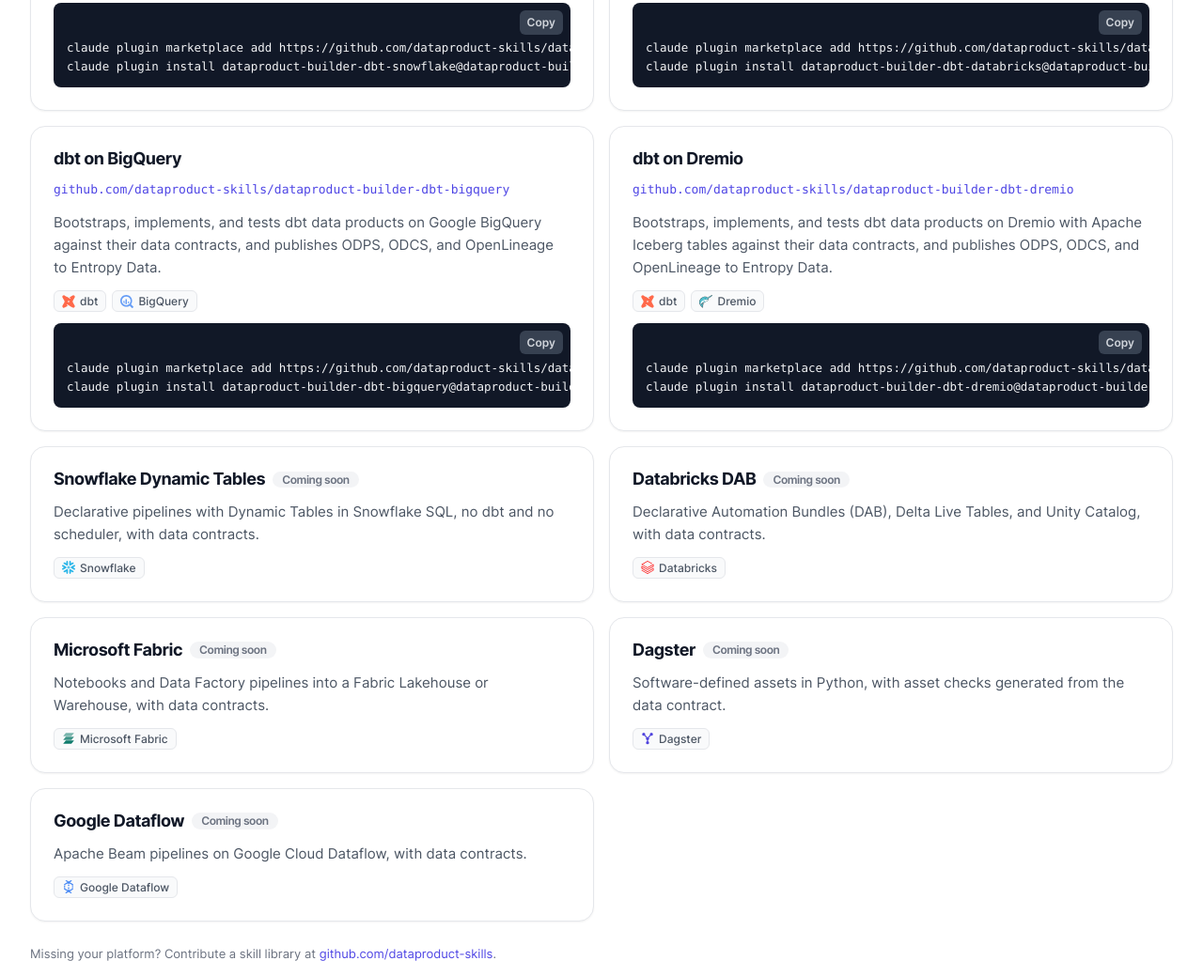
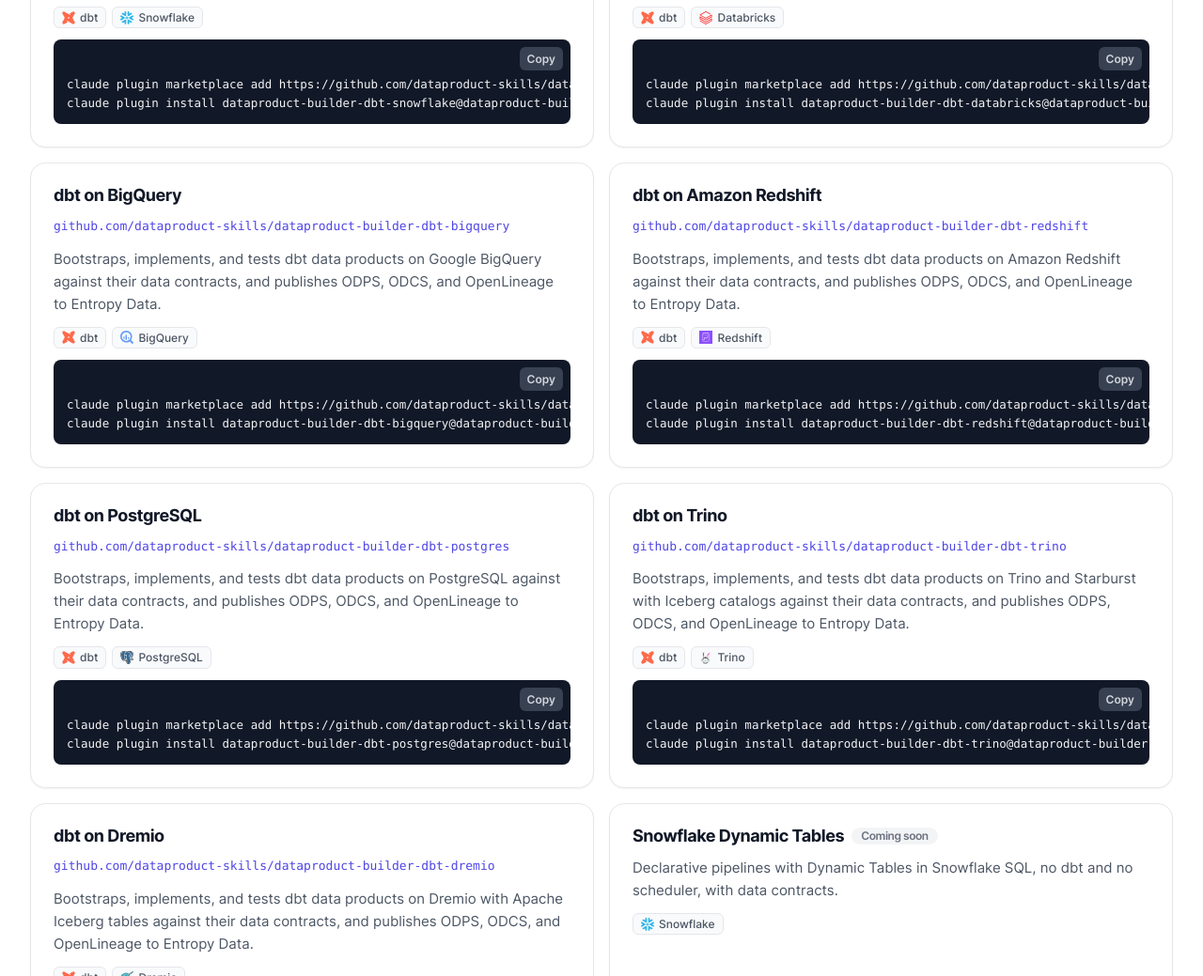
Before and after one commit to datacontract/dataproduct.com, a plain HTML site: page skill-hub/index.html in a window 1280 px wide. Shown: the part 722-1761 px from the top of the page at 94% size. Drawn offline with Linux system fonts and the light colour scheme.

Commit message:
Add dbt on Redshift, PostgreSQL, and Trino to the skill hub

```diff
--- a/skill-hub/index.html
+++ b/skill-hub/index.html
@@ -4,7 +4,7 @@
   <meta charset="utf-8">
   <meta name="viewport" content="width=device-width, initial-scale=1">
   <title>Skill Hub for Building Data Products | dataproduct.com</title>
-  <meta name="description" content="Open skill libraries that teach coding agents like Claude Code, OpenAI Codex, and GitHub Copilot CLI how to build data products. Filter by technology: dbt, Snowflake, Databricks, BigQuery, Dremio, Microsoft Fabric, Dagster, Google Dataflow.">
+  <meta name="description" content="Open skill libraries that teach coding agents like Claude Code, OpenAI Codex, and GitHub Copilot CLI how to build data products. Filter by technology: dbt, Snowflake, Databricks, BigQuery, Redshift, PostgreSQL, Trino, Dremio, Microsoft Fabric, Dagster, Google Dataflow.">
   <link rel="canonical" href="https://www.dataproduct.com/skill-hub/">
   <meta name="robots" content="index, follow, max-image-preview:large">
   <meta name="theme-color" content="#4f46e5">
@@ -195,6 +195,9 @@
             <button type="button" class="chip" data-filter="Snowflake" aria-pressed="false"><img src="/media/icons/snowflake.svg" alt="" width="16" height="16">Snowflake</button>
             <button type="button" class="chip" data-filter="Databricks" aria-pressed="false"><img src="/media/icons/databricks.svg" alt="" width="16" height="16">Databricks</button>
             <button type="button" class="chip" data-filter="BigQuery" aria-pressed="false"><img src="/media/icons/bigquery.svg" alt="" width="16" height="16">BigQuery</button>
+            <button type="button" class="chip" data-filter="Redshift" aria-pressed="false"><img src="/media/icons/redshift.svg" alt="" width="16" height="16">Redshift</button>
+            <button type="button" class="chip" data-filter="PostgreSQL" aria-pressed="false"><img src="/media/icons/postgres.svg" alt="" width="16" height="16">PostgreSQL</button>
+            <button type="button" class="chip" data-filter="Trino" aria-pressed="false"><img src="/media/icons/trino.svg" alt="" width="16" height="16">Trino</button>
             <button type="button" class="chip" data-filter="Dremio" aria-pressed="false"><img src="/media/icons/dremio.svg" alt="" width="16" height="16">Dremio</button>
             <button type="button" class="chip" data-filter="Microsoft Fabric" aria-pressed="false"><img src="/media/icons/fabric.svg" alt="" width="16" height="16">Microsoft Fabric</button>
             <button type="button" class="chip" data-filter="Dagster" aria-pressed="false"><img src="/media/icons/dagster.svg" alt="" width="16" height="16">Dagster</button>
@@ -231,6 +234,30 @@ claude plugin install dataproduct-builder-dbt-databricks@dataproduct-builder-dbt
             <div class="techs"><span class="tech"><img src="/media/icons/dbt.svg" alt="" width="16" height="16">dbt</span><span class="tech"><img src="/media/icons/bigquery.svg" alt="" width="16" height="16">BigQuery</span></div>
             <div class="cmd"><pre>claude plugin marketplace add https://github.com/dataproduct-skills/dataproduct-builder-dbt-bigquery
 claude plugin install dataproduct-builder-dbt-bigquery@dataproduct-builder-dbt-bigquery -s project</pre><button type="button" class="copy">Copy</button></div>
+          </article>
+          <article class="card hub-item" data-tech="dbt|Redshift" data-repo="dataproduct-skills/dataproduct-builder-dbt-redshift">
+            <h3>dbt on Amazon Redshift</h3>
+            <a class="repo" href="https://github.com/dataproduct-skills/dataproduct-builder-dbt-redshift">github.com/dataproduct-skills/dataproduct-builder-dbt-redshift</a>
+            <p>Bootstraps, implements, and tests dbt data products on Amazon Redshift against their data contracts, and publishes ODPS, ODCS, and OpenLineage to Entropy Data.</p>
+            <div class="techs"><span class="tech"><img src="/media/icons/dbt.svg" alt="" width="16" height="16">dbt</span><span class="tech"><img src="/media/icons/redshift.svg" alt="" width="16" height="16">Redshift</span></div>
+            <div class="cmd"><pre>claude plugin marketplace add https://github.com/dataproduct-skills/dataproduct-builder-dbt-redshift
+claude plugin install dataproduct-builder-dbt-redshift@dataproduct-builder-dbt-redshift -s project</pre><button type="button" class="copy">Copy</button></div>
+          </article>
+          <article class="card hub-item" data-tech="dbt|PostgreSQL" data-repo="dataproduct-skills/dataproduct-builder-dbt-postgres">
+            <h3>dbt on PostgreSQL</h3>
+            <a class="repo" href="https://github.com/dataproduct-skills/dataproduct-builder-dbt-postgres">github.com/dataproduct-skills/dataproduct-builder-dbt-postgres</a>
+            <p>Bootstraps, implements, and tests dbt data products on PostgreSQL against their data contracts, and publishes ODPS, ODCS, and OpenLineage to Entropy Data.</p>
+            <div class="techs"><span class="tech"><img src="/media/icons/dbt.svg" alt="" width="16" height="16">dbt</span><span class="tech"><img src="/media/icons/postgres.svg" alt="" width="16" height="16">PostgreSQL</span></div>
+            <div class="cmd"><pre>claude plugin marketplace add https://github.com/dataproduct-skills/dataproduct-builder-dbt-postgres
+claude plugin install dataproduct-builder-dbt-postgres@dataproduct-builder-dbt-postgres -s project</pre><button type="button" class="copy">Copy</button></div>
+          </article>
+          <article class="card hub-item" data-tech="dbt|Trino" data-repo="dataproduct-skills/dataproduct-builder-dbt-trino">
+            <h3>dbt on Trino</h3>
+            <a class="repo" href="https://github.com/dataproduct-skills/dataproduct-builder-dbt-trino">github.com/dataproduct-skills/dataproduct-builder-dbt-trino</a>
+            <p>Bootstraps, implements, and tests dbt data products on Trino and Starburst with Iceberg catalogs against their data contracts, and publishes ODPS, ODCS, and OpenLineage to Entropy Data.</p>
+            <div class="techs"><span class="tech"><img src="/media/icons/dbt.svg" alt="" width="16" height="16">dbt</span><span class="tech"><img src="/media/icons/trino.svg" alt="" width="16" height="16">Trino</span></div>
+            <div class="cmd"><pre>claude plugin marketplace add https://github.com/dataproduct-skills/dataproduct-builder-dbt-trino
+claude plugin install dataproduct-builder-dbt-trino@dataproduct-builder-dbt-trino -s project</pre><button type="button" class="copy">Copy</button></div>
           </article>
           <article class="card hub-item" data-tech="dbt|Dremio" data-repo="dataproduct-skills/dataproduct-builder-dbt-dremio">
             <h3>dbt on Dremio</h3>
```
Also changed, not shown: llms-full.txt, llms.txt, media/icons/postgres.svg (added), media/icons/redshift.svg (added), media/icons/trino.svg (added).
